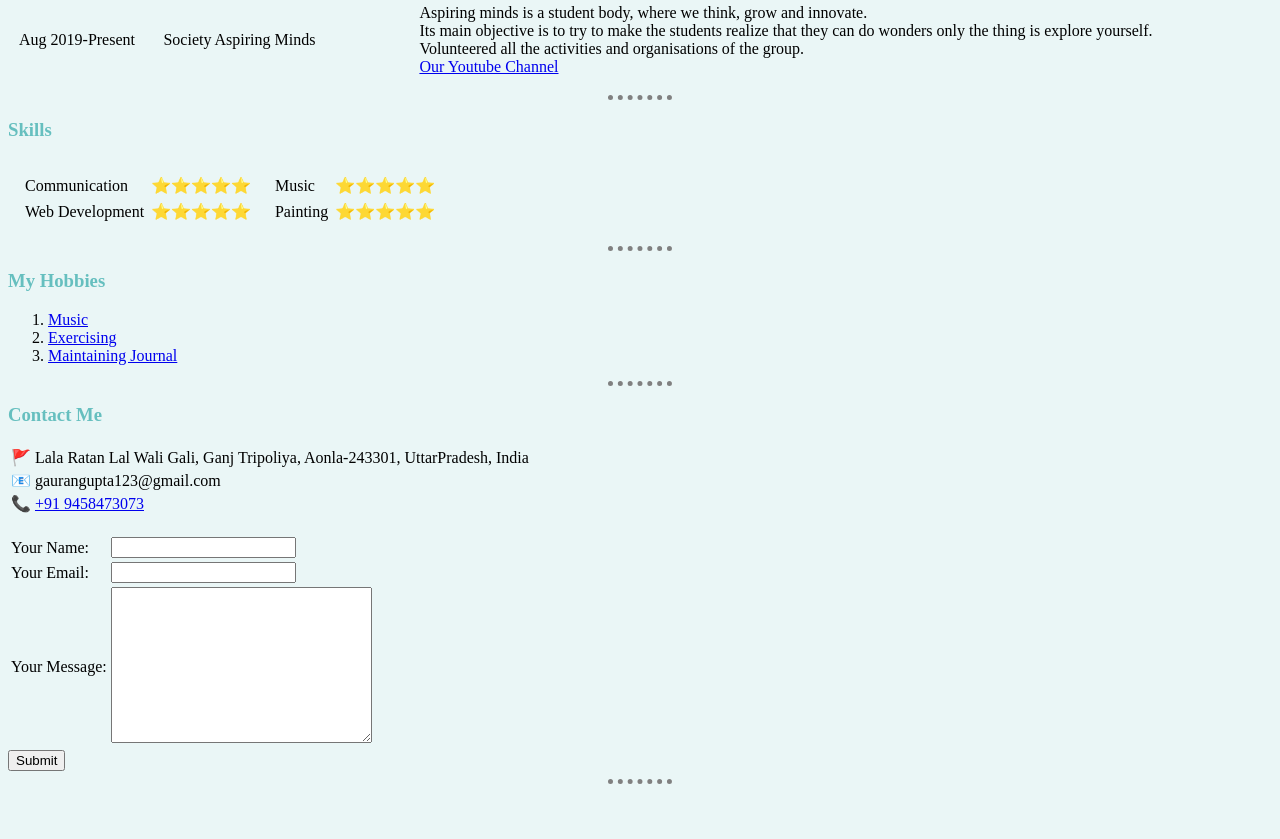
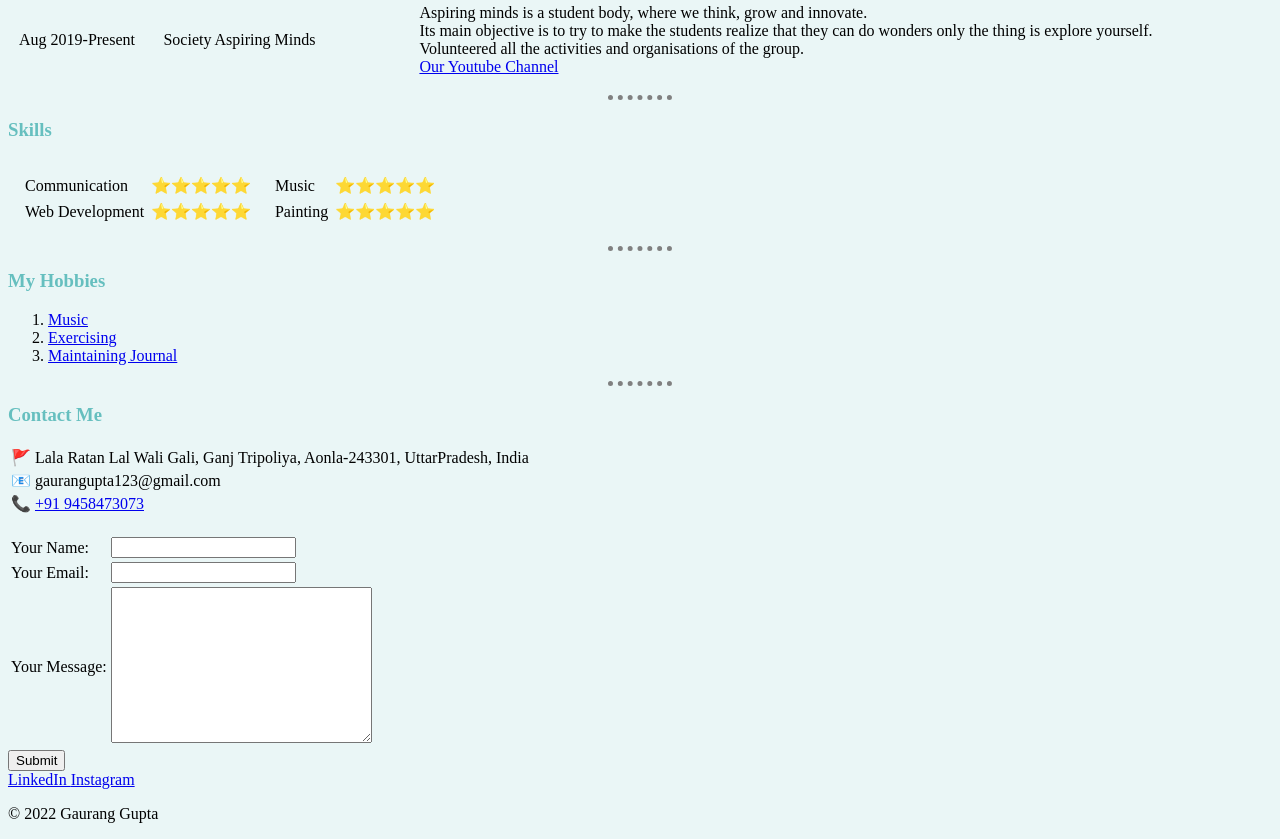
Before and after one commit to AKKU123GUPTA/cv, a plain HTML site: page index.html in a window 1280 px wide. Shown: the part 666-1505 px from the top of the page. Before the commit the page ends 1458 px from the top, so only its background shows below. Drawn offline with Linux system fonts and the light colour scheme.

Commit message:
Add files via upload

```diff
--- a/index.html
+++ b/index.html
@@ -135,7 +135,12 @@
     </table>
     <input type="submit" name="">
   </form>
-  <hr>
+  <div class="bottom-container">
+    <a class="footer-link" href="https://www.linkedin.com/in/gaurang-gupta-8b82bb189?lipi=urn%3Ali%3Apage%3Ad_flagship3_profile_view_base_contact_details%3BBz84x2RLQXWtZs2WRPN7ag%3D%3D" target="_blank">LinkedIn
+    </a>
+    <a class="footer-link" href="https://www.instagram.com/_akkug/" target="_blank">Instagram</a>
+    <p class="copyright">© 2022 Gaurang Gupta</p>
+  </div>
 </body>
 
 </html>
```
